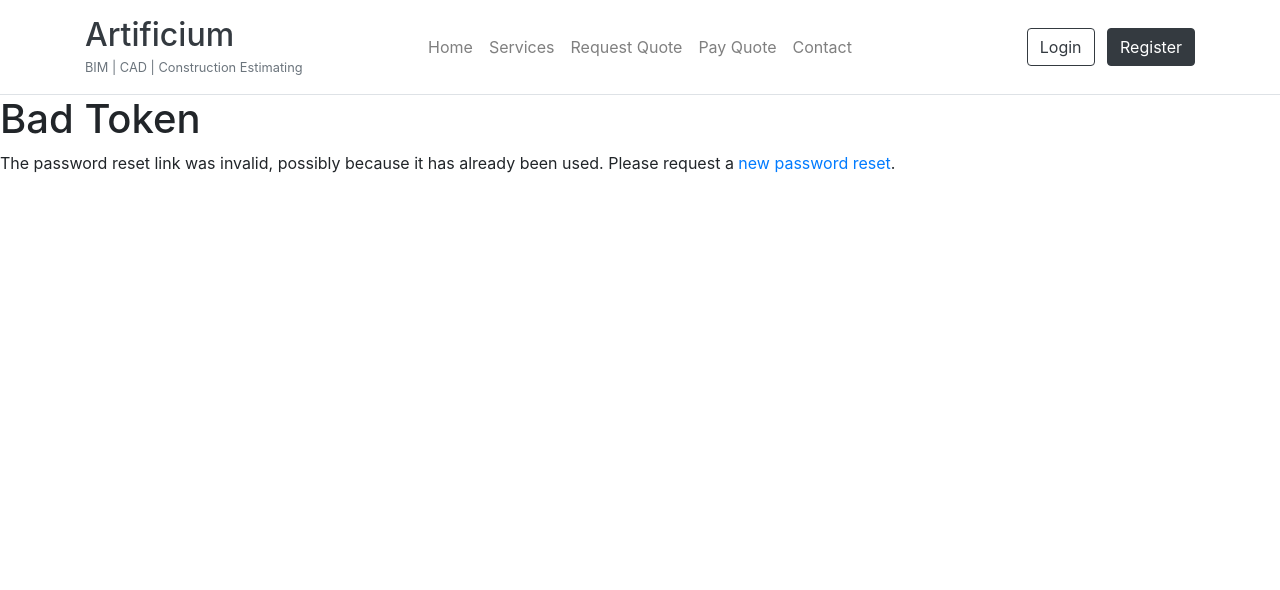
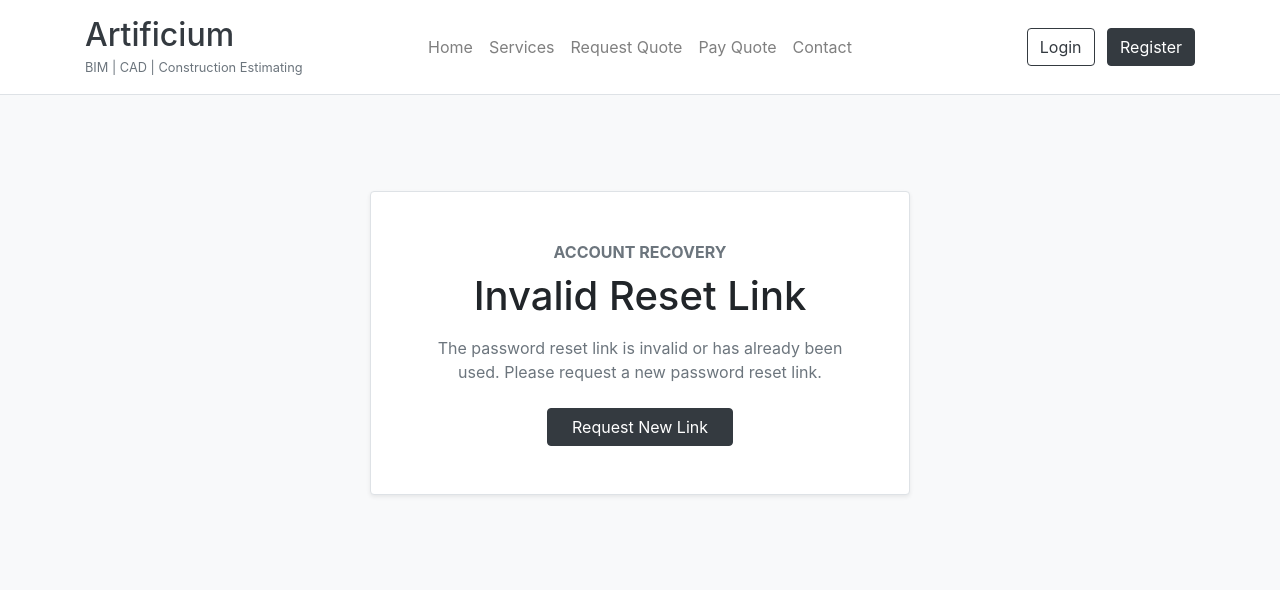
Before and after one commit to Robertas-Cyberattack/artificium, a Django app: a page that uses templates/allauth/account/password_reset_from_key.html in a window 1280 px wide. Shown: the top 590 px of the page. Run offline with Django 3.2, Linux system fonts and the light colour scheme; some libraries are stand-ins or nearby versions.

Commit message:
Improve password_reset from key page

```diff
--- a/templates/allauth/account/password_reset_from_key.html
+++ b/templates/allauth/account/password_reset_from_key.html
@@ -1,19 +1,87 @@
-{% extends "account/base.html" %}
+{% extends "base.html" %}
 
 {% load i18n %}
-{% block head_title %}{% trans "Change Password" %}{% endblock %}
+
+{% block extra_title %} | Reset Password{% endblock %}
 
 {% block content %}
-    <h1>{% if token_fail %}{% trans "Bad Token" %}{% else %}{% trans "Change Password" %}{% endif %}</h1>
+
+<section class="py-5 bg-light">
+    <div class="container py-lg-5">
+        <div class="row justify-content-center">
+            <div class="col-12 col-md-10 col-lg-6">
+
+                <div class="bg-white shadow-sm border rounded p-4 p-lg-5">
 
                     {% if token_fail %}
+
+                        <div class="text-center">
+
+                            <p class="text-uppercase text-muted font-weight-bold mb-2">
+                                Account Recovery
+                            </p>
+
+                            <h1 class="mb-3">
+                                {% trans "Invalid Reset Link" %}
+                            </h1>
+
                             {% url 'account_reset_password' as passwd_reset_url %}
-        <p>{% blocktrans %}The password reset link was invalid, possibly because it has already been used.  Please request a <a href="{{ passwd_reset_url }}">new password reset</a>.{% endblocktrans %}</p>
+
+                            <p class="text-muted mb-4">
+                                {% blocktrans %}
+                                The password reset link is invalid or has already been used.
+                                Please request a new password reset link.
+                                {% endblocktrans %}
+                            </p>
+
+                            <a href="{{ passwd_reset_url }}"
+                               class="btn btn-dark px-4">
+                                Request New Link
+                            </a>
+
+                        </div>
+
                     {% else %}
+
+                        <div class="text-center mb-4">
+
+                            <p class="text-uppercase text-muted font-weight-bold mb-2">
+                                Account Security
+                            </p>
+
+                            <h1 class="mb-3">
+                                {% trans "Change Password" %}
+                            </h1>
+
+                            <p class="text-muted mb-0">
+                                Create a new secure password for your account.
+                            </p>
+
+                        </div>
+
                         <form method="POST" action="{{ action_url }}">
+
                             {% csrf_token %}
+
                             {{ form.as_p }}
-            <input type="submit" name="action" value="{% trans 'change password' %}"/>
+
+                            <div class="text-center mt-4">
+                                <button type="submit"
+                                        name="action"
+                                        class="btn btn-dark px-4">
+                                    {% trans "Change Password" %}
+                                </button>
+                            </div>
+
                         </form>
+
                     {% endif %}
+
+                </div>
+
+            </div>
+        </div>
+    </div>
+</section>
+
 {% endblock %}
```
Lines whose indentation alone changed are shown as unchanged.
